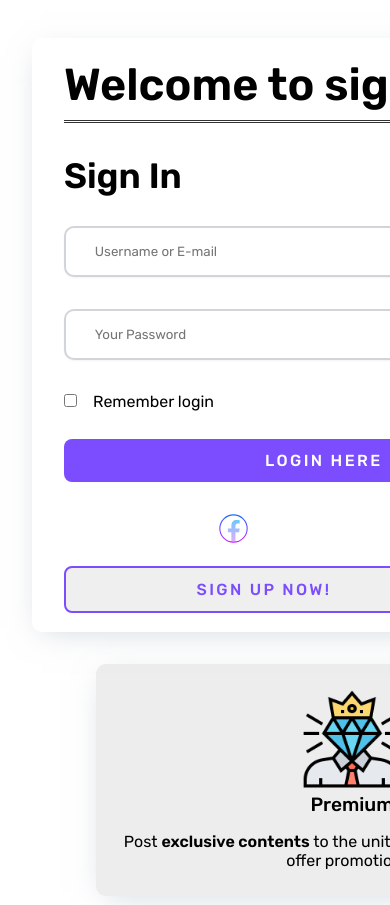
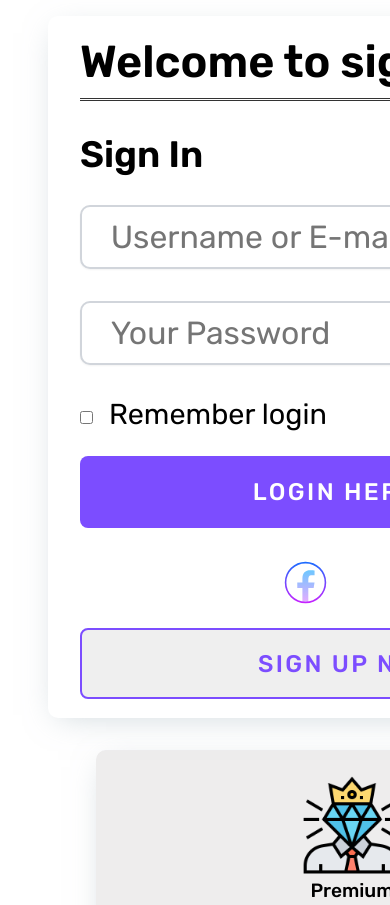
Before and after one commit to cpon143/log-in-form-haque, a plain HTML site: page index.html in a window 390 px wide. Shown: the top 905 px of the page. Drawn offline with Linux system fonts and the light colour scheme.

Commit message:
css modify

```diff
--- a/style.css
+++ b/style.css
@@ -231,22 +231,54 @@ p img {
     }
 }
 
-@media (max-width: 644px) {
+@media (max-width: 411px) {
     .sign-in-section {
         width: 38rem;
-        margin-left: -2rem;
+        /* height: auto; */
+
+    }
+
+    .mail-section {
+        width: 25rem;
+        height: 4rem;
+        font-size: 2rem;
+        color: #777;
     }
 
     h2 {
         font-size: 2.8rem;
     }
+
     h4 {
-        font-size: 2.2rem;
+        font-size: 2.3rem;
     }
-    .mail-section{
+
+    .mail-section {
         width: 34rem;
     }
+
+    .remember {
+        font-size: 1.8rem;
+    }
+
     .btn {
         width: 34rem;
+        padding: 1.4rem 1.25rem;
+        font-size: 1.5rem;
+    }
+
+    .social-login {
+        margin-left: 10rem;
+        gap: 2rem;
+    }
+
+    .icon {
+        width: 3.2rem;
+    }
+
+    .btn-1 {
+        width: 34rem;
+        padding: 1.2rem 1.25rem;
+        font-size: 1.5rem;
     }
 }
```
